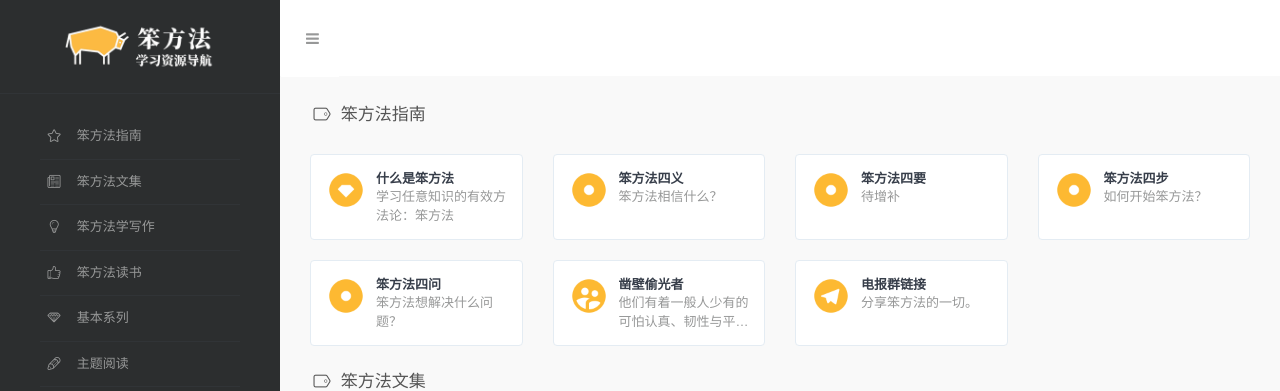
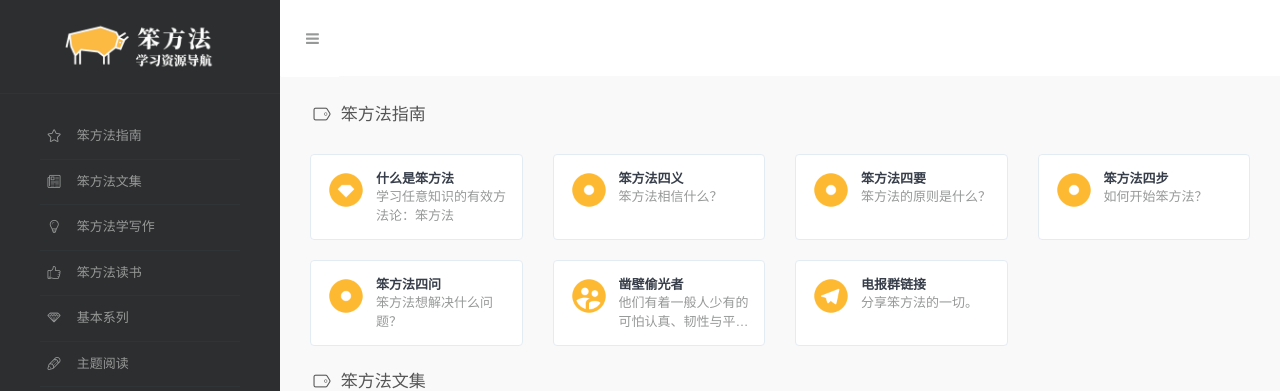
Before and after one commit to cnfeat/Home.LearnThingsTheHardWay.com, a Jekyll site: the page built from index.html, in a window 1280 px wide and 900 px high. Shown: the top 391 px of the window. Built offline with Jekyll 4.4.1, drawn with Linux system fonts in a browser that asks for light colours; comment, search, counter and statistics services are not loaded.

Commit message:
Update webstack.yml

```diff
--- a/_data/webstack.yml
+++ b/_data/webstack.yml
@@ -11,8 +11,8 @@
       description: 笨方法相信什么？
     - title: 笨方法四要
       logo: /assets/images/logos/record-circle-fill.png
-      url: 待增补
-      description: 待增补
+      url: http://index.learnthingsthehardway.com/2019/12/Summary
+      description: 笨方法的原则是什么？
     - title: 笨方法四步
       logo: /assets/images/logos/record-circle-fill.png
       url: http://index.learnthingsthehardway.com/2019/12/Steps
```
